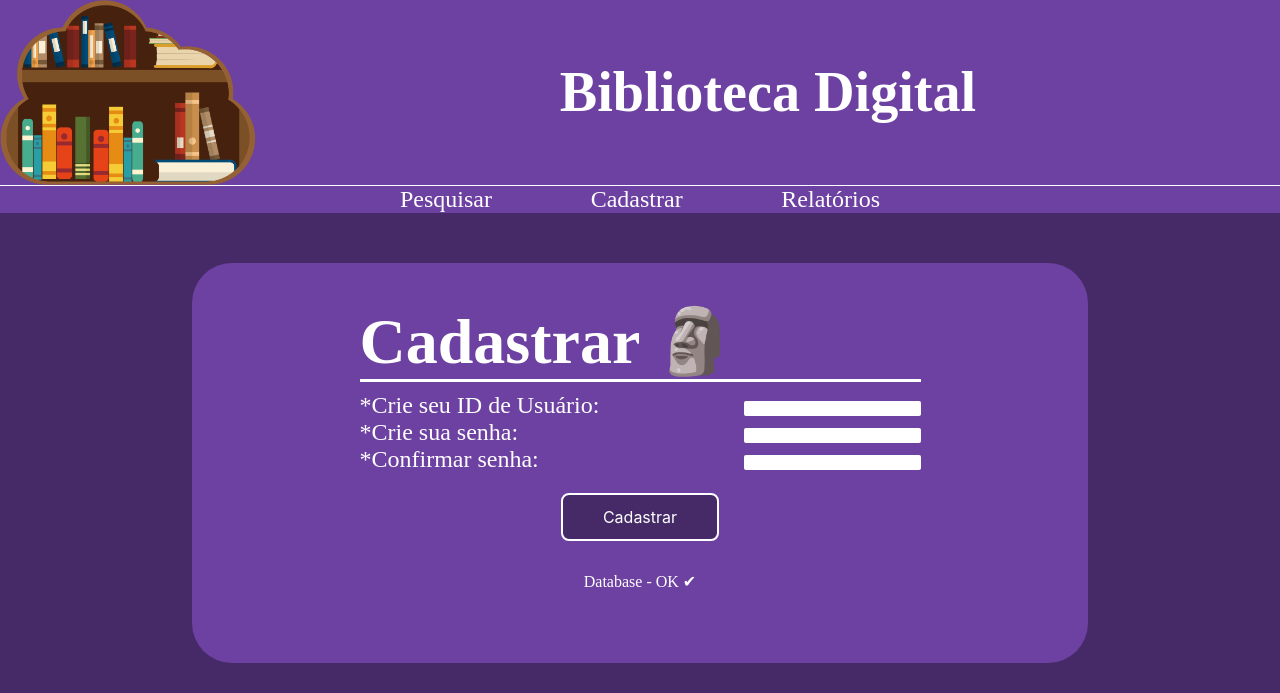
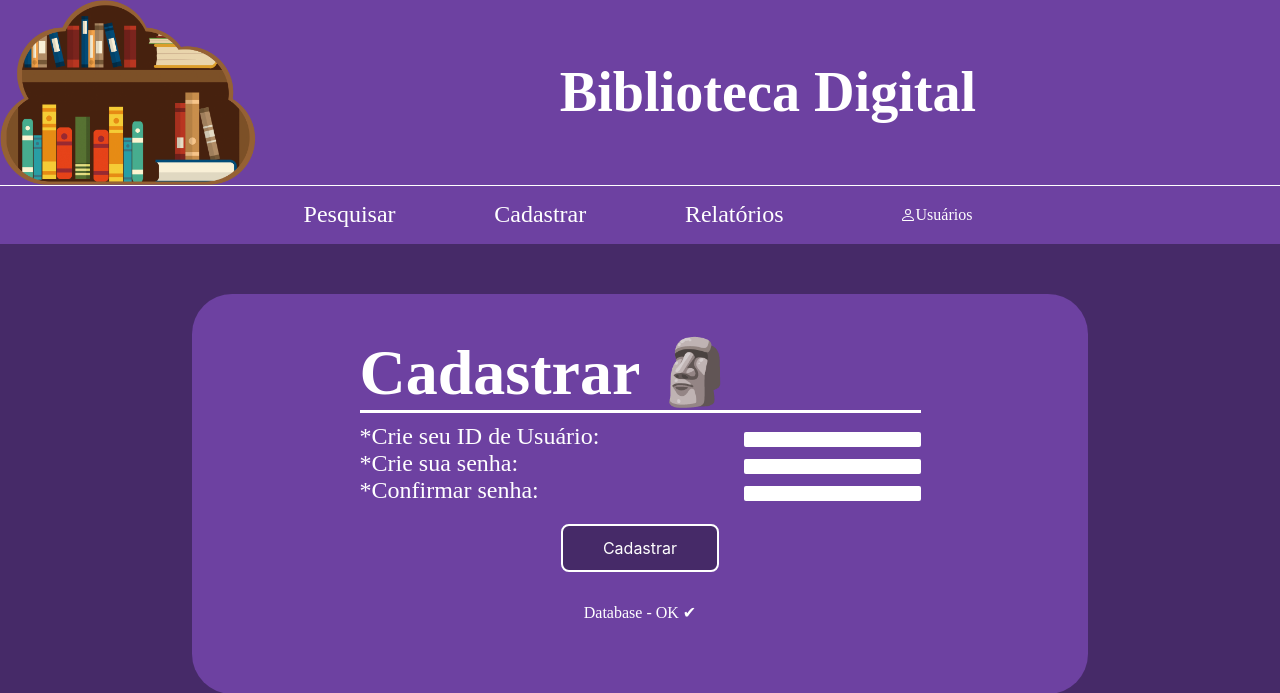
Before and after one commit to Vitor-Desenvolvedor/PROJETO_BIBLIOTECA_ONLINE, a PHP site: page /cadastrar_usuario.php in a window 1280 px wide. Shown: the top 693 px of the page. Run offline with PHP 8.4, Linux system fonts and the light colour scheme.

Commit message:
Update cadastrar_usuario.php

```diff
--- a/cadastrar_usuario.php
+++ b/cadastrar_usuario.php
@@ -24,6 +24,21 @@
                 <li><a href="cadastrar_livros.php">Cadastrar</a></li>
                 <li><a href="#Relatorios">Relatórios</a></li>
             </ul>
+            <div class="usuarios">
+                <div>
+                <a href="#Usuários">
+                    <svg xmlns="http://www.w3.org/2000/svg" width="16" height="16" fill="currentColor" class="bi bi-person" viewBox="0 0 16 16">
+                    <path d="M8 8a3 3 0 1 0 0-6 3 3 0 0 0 0 6Zm2-3a2 2 0 1 1-4 0 2 2 0 0 1 4 0Zm4 8c0 1-1 1-1 1H3s-1 0-1-1 1-4 6-4 6 3 6 4Zm-1-.004c-.001-.246-.154-.986-.832-1.664C11.516 10.68 10.289 10 8 10c-2.29 0-3.516.68-4.168 1.332-.678.678-.83 1.418-.832 1.664h10Z"/>
+                    </svg>Usuários</a>
+                </div>
+                <div class="sub-usuarios">
+                    <ul>
+                        <li><a href="#Perfil" class="botão-perfil">Perfil</a></li>
+                        <li><a href="#NovaSenha" class="botão-alterar-senha">Alterar Senha</a></li>
+                        <li><a href="cadastrar_usuario.php" class="botão-novo-usuario">Novo Usuário</a></li>
+                        <li><a href="logout.php" class="botão-logout">Sair</a></li>
+                    </ul>
+                </div>
         </nav>
     </header>
     <main class="card-principal">
```
